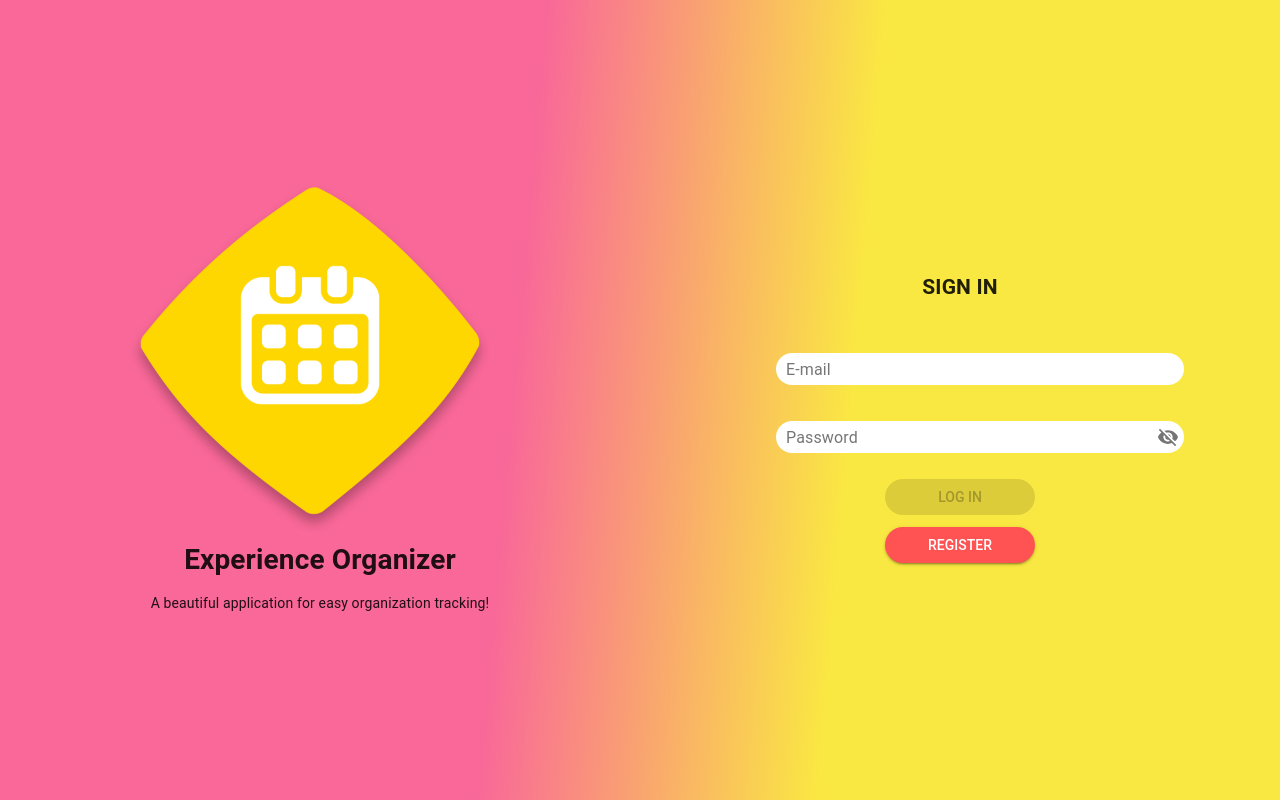
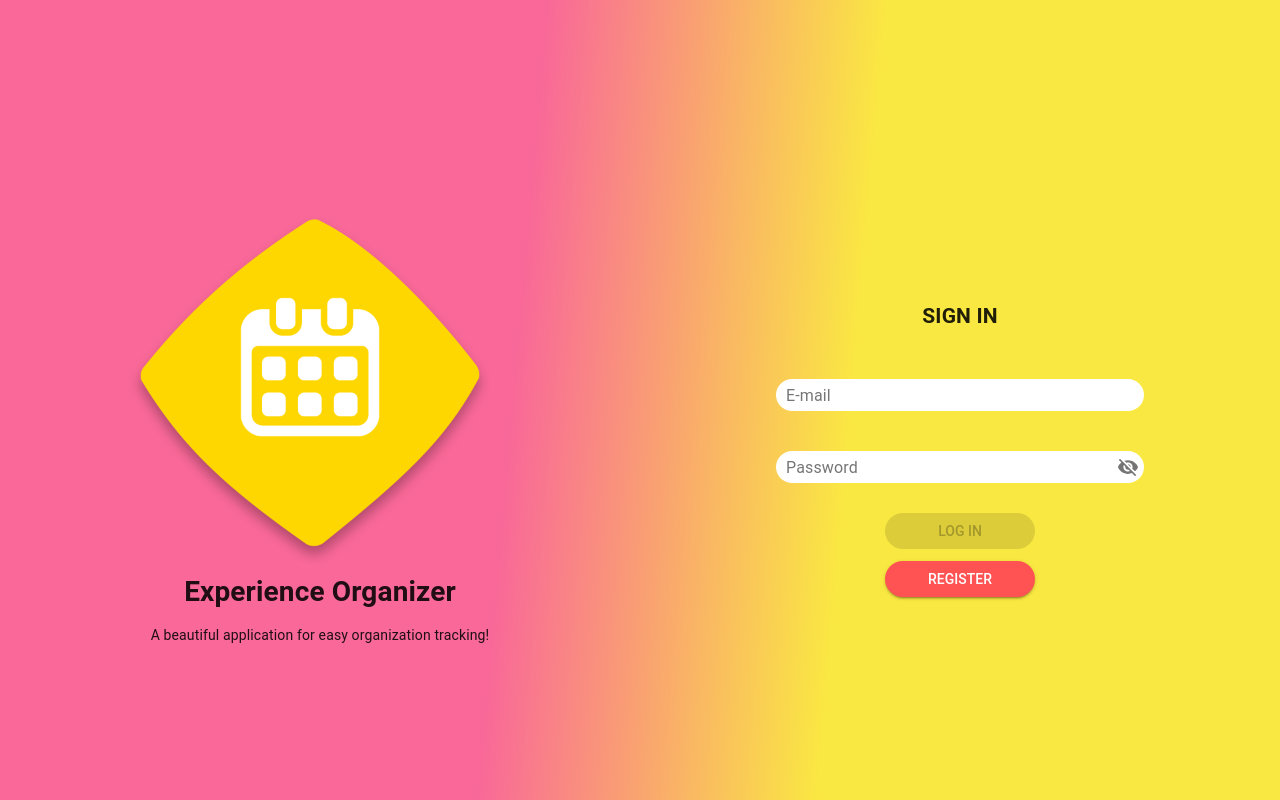
Before and after one commit to aleksandar9999a/experience-organization, a Vue app: page /auth in a window 1280 px wide. Shown: the top 800 px of the page. Built offline with nearby package versions, Linux system fonts and the light colour scheme; no server answers; what vuefire would draw is missing.

Commit message:
Fix problems with styles

```diff
--- a/src/components/auth/Sign.vue
+++ b/src/components/auth/Sign.vue
@@ -33,7 +33,7 @@ export default {
 .auth {
   background: linear-gradient(95deg, #f8236aad 40%, #fae842 65%) !important;
   min-height: 1000px;
-  padding-bottom: 15%;
+  padding-bottom: 10%;
   display: inline-flex;
 }
 
--- a/src/components/auth/SignIn.vue
+++ b/src/components/auth/SignIn.vue
@@ -83,16 +83,13 @@ export default {
   border: 2px;
   border-color: red;
   color: red;
-  margin-left: 30px;
+  margin: 0 0 0 15px;
+  padding-bottom: 15px;
 }
 
 .center {
   margin-left: auto;
   margin-right: auto;
-}
-
-.md-field {
-  margin: 20px;
 }
 
 .md-field.md-focused label {
```
